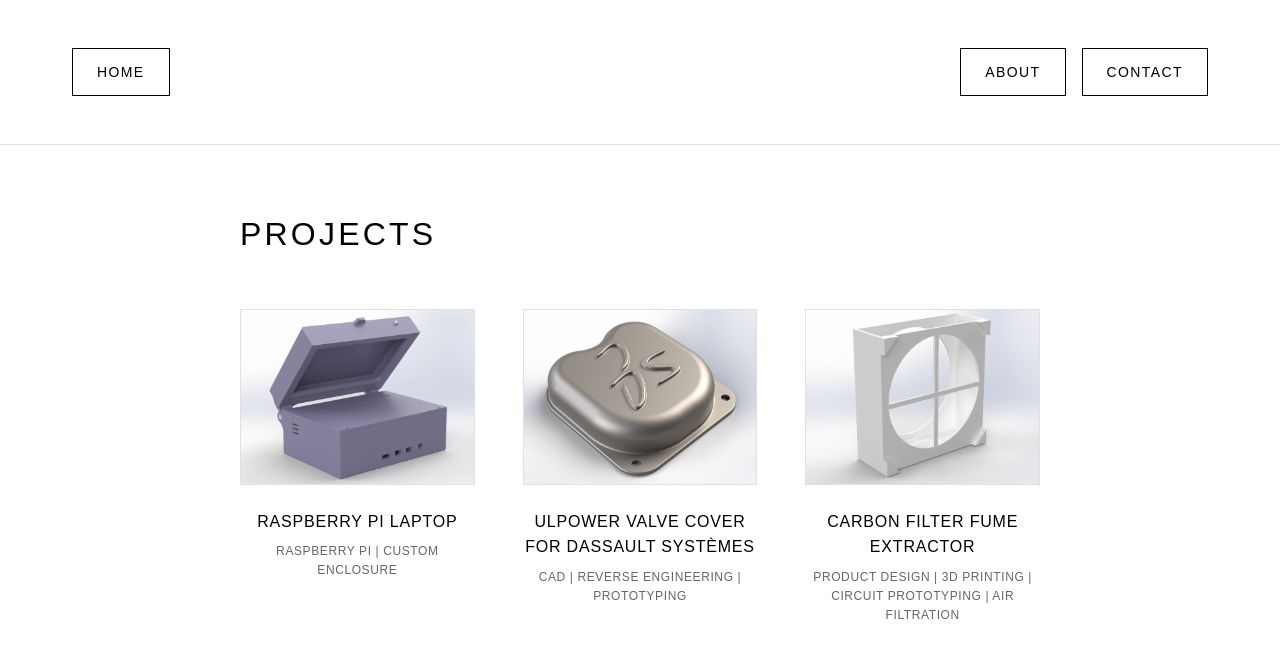
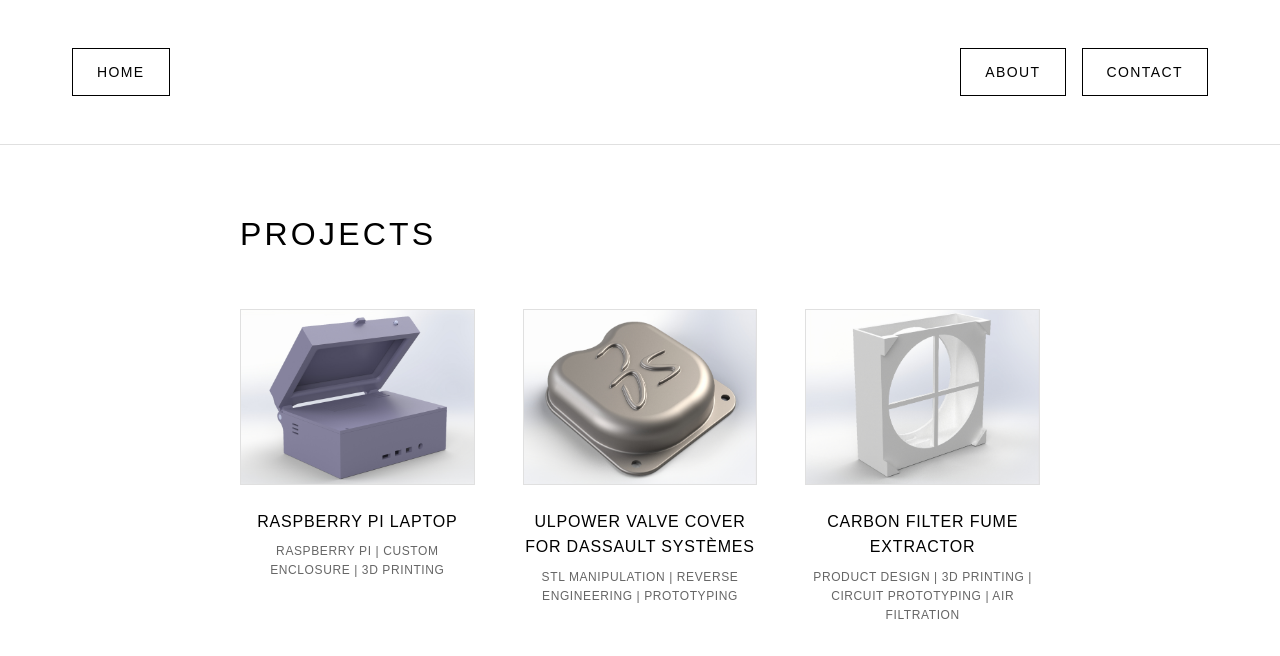
Before and after one commit to ppmmmcc1/ppmmmcc1.github.io, a plain HTML site: page projects.html in a window 1280 px wide. Shown: the top 656 px of the page. Drawn offline with Linux system fonts and the light colour scheme.

Commit message:
Update projects.html

```diff
--- a/projects.html
+++ b/projects.html
@@ -29,7 +29,7 @@
                             </div>
                             <div class="project-info">
                                 <h3 class="project-name">RASPBERRY PI LAPTOP</h3>
-                                <p class="project-tags">RASPBERRY PI | CUSTOM ENCLOSURE</p>
+                                <p class="project-tags">RASPBERRY PI | CUSTOM ENCLOSURE | 3D Printing</p>
                             </div>
                         </a>
                     </div>
@@ -41,7 +41,7 @@
                             </div>
                             <div class="project-info">
                                 <h3 class="project-name">ULPOWER VALVE COVER For Dassault Systèmes</h3>
-                                <p class="project-tags">CAD | REVERSE ENGINEERING | Prototyping</p>
+                                <p class="project-tags">STL MANIPULATION | REVERSE ENGINEERING | Prototyping</p>
                             </div>
                         </a>
                     </div>
```
